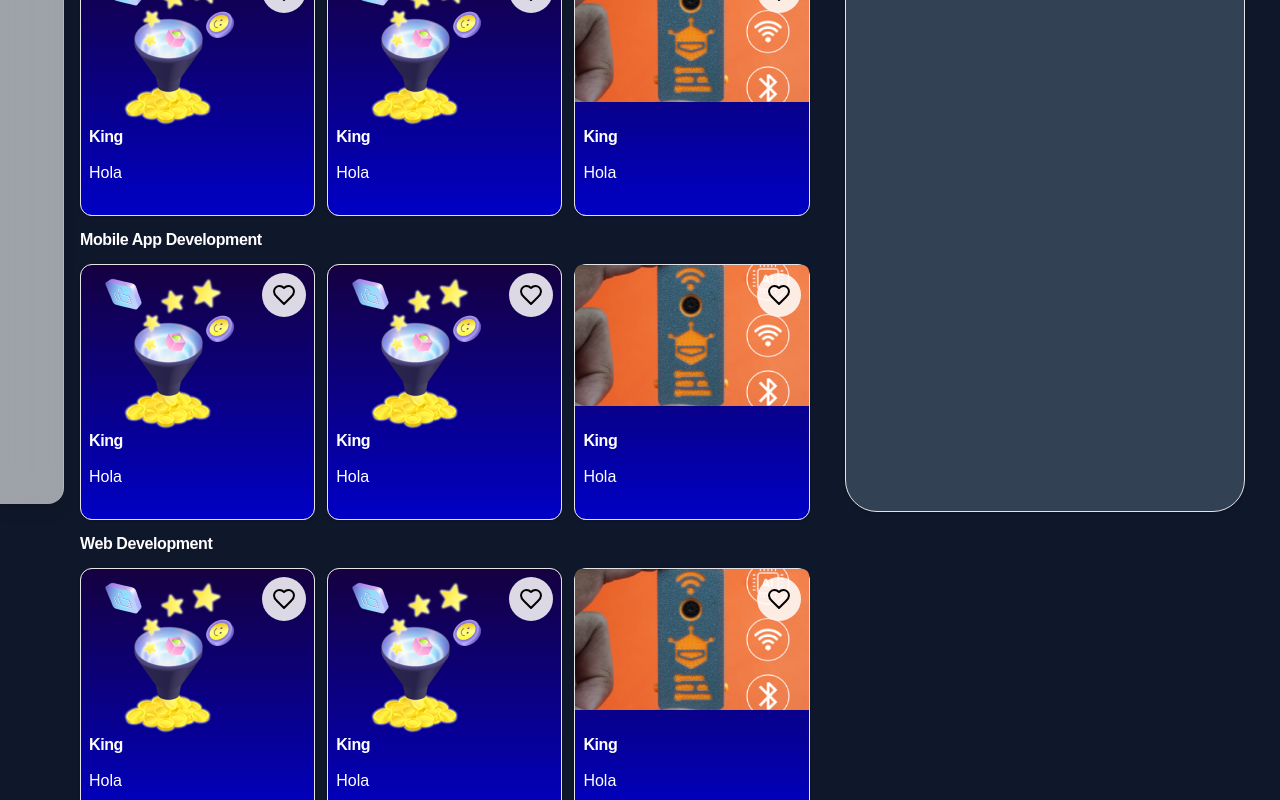
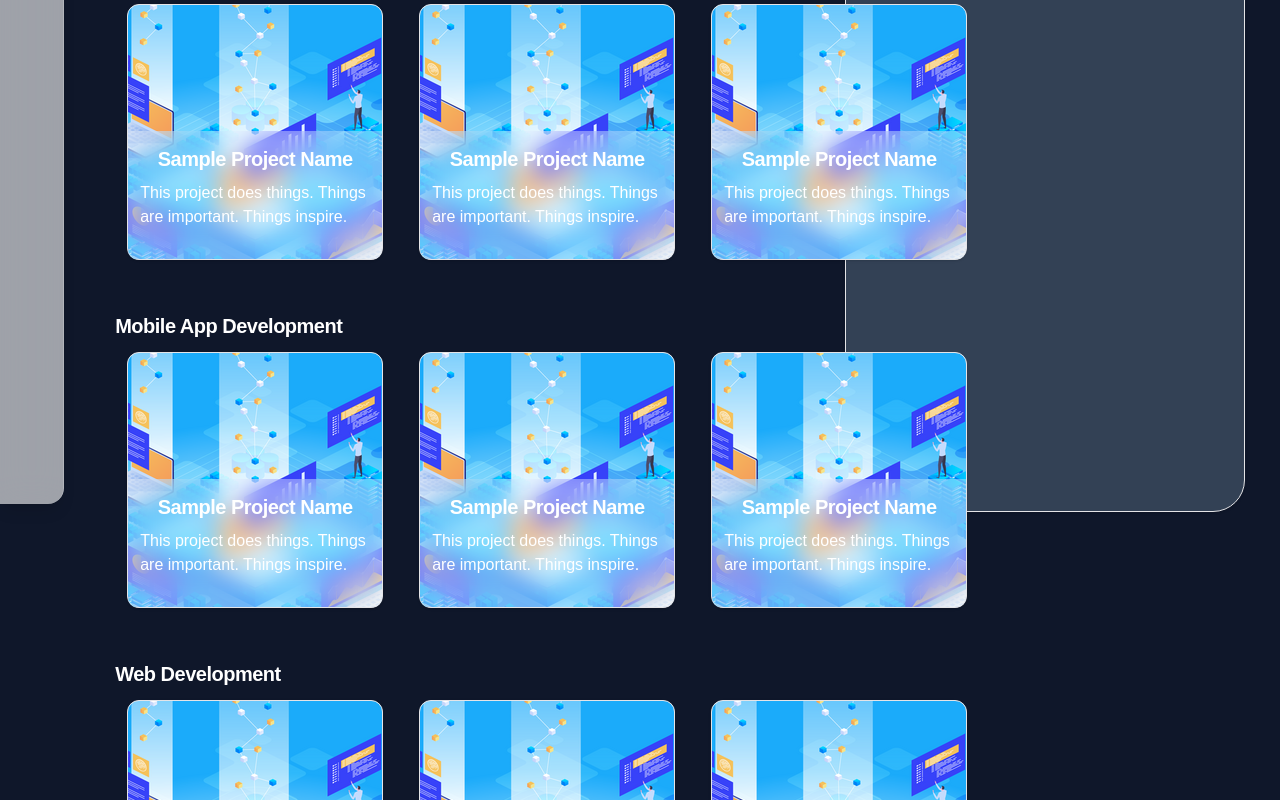
Before and after one commit to DammyOG/hoyahacks, a Next.js app in the folder frontend/: page / in a window 1280 px wide. Shown: the part 360-1160 px from the top of the page. Built offline with nearby package versions, Linux system fonts and the light colour scheme; what aws-amplify would draw is missing.

Commit message:
home page card redesign

```diff
--- a/frontend/src/components/homeCard.tsx
+++ b/frontend/src/components/homeCard.tsx
@@ -23,19 +23,22 @@ interface HomeCardProps {
 const HomeCard = ({ title, content, img }: HomeCardProps) => {
     return (
         // Design your card here
-        <>
-            <Card className='relative min-w-[14rem] w-[16rem] h-[16rem] bg-gradient-to-t from-[#0000c5] to-[#150040] gap-4 flex flex-col text-white'>
-                <div className='bg-transparent h-3/5'>
-                    <img src={img} alt="" />
+        <div className='stroke-white stroke-2'>
+            <Card className='relative min-w-[14rem] w-[16rem] h-[16rem] bg-center gap-4 flex flex-col text-white'
+                  style={{
+                    backgroundImage: `url(${img})`,
+                  }}>
+
+                <div className='absolute flex flex-col items-center justify-center h-32 inset-x-0 bottom-0 backdrop-blur-md bg-white/30 rounded-bl-lg rounded-br-lg '>
+                    <CardTitle className='font-semibold'>{title}</CardTitle>
+                    <CardContent className=' pt-3'>
+                        <p>{content}</p>
+                    </CardContent>
+                    {/* <HeartIcon /> */}
                 </div>
-                <CardTitle className='pl-2'>{title}</CardTitle>
-                <CardContent className='p-0 pl-2'>
-                    <p>{content}</p>
-                </CardContent>
-                <HeartIcon />
             </Card>
 
-        </>
+        </div>
 
         //img
 
--- a/frontend/src/components/spotlight.tsx
+++ b/frontend/src/components/spotlight.tsx
@@ -6,27 +6,27 @@ const Spotlight = () => {
     return (
         <div className='w-full xl:w-3/5 flex flex-col gap-4 ml-4 text-white'>
             <div className='space-y-4'>
-                <CardTitle> Spotlight</CardTitle>
-                <div className='flex gap-3 oveflow-x-auto'>
-                    <HomeCard title='King' content='Hola' img='/images/icon.png' />
-                    <HomeCard title='King' content='Hola' img='/images/icon.png' />
-                    <HomeCard title='King' content='Hola' img='/images/image.png' />
+                <CardTitle className='pt-10'> Spotlight</CardTitle>
+                <div className='flex pl-3 gap-9 oveflow-x-auto'>
+                    <HomeCard title='Sample Project Name' content='This project does things. Things are important. Things inspire.' img='/images/tech.jpeg' />
+                    <HomeCard title='Sample Project Name' content='This project does things. Things are important. Things inspire.' img='/images/tech.jpeg' />
+                    <HomeCard title='Sample Project Name' content='This project does things. Things are important. Things inspire.' img='/images/tech.jpeg' />
                 </div>
             </div>
             <div className='space-y-4'>
-                <CardTitle>Mobile App Development</CardTitle>
-                <div className='flex gap-3'>
-                    <HomeCard title='King' content='Hola' img='/images/icon.png' />
-                    <HomeCard title='King' content='Hola' img='/images/icon.png' />
-                    <HomeCard title='King' content='Hola' img='/images/image.png' />
+                <CardTitle className='pt-10'>Mobile App Development</CardTitle>
+                <div className='flex pl-3 gap-9 oveflow-x-auto'>
+                    <HomeCard title='Sample Project Name' content='This project does things. Things are important. Things inspire.' img='/images/tech.jpeg' />
+                    <HomeCard title='Sample Project Name' content='This project does things. Things are important. Things inspire.' img='/images/tech.jpeg' />
+                    <HomeCard title='Sample Project Name' content='This project does things. Things are important. Things inspire.' img='/images/tech.jpeg' />
                 </div>
             </div>
             <div className='space-y-4 '>
-                <CardTitle> Web Development</CardTitle>
-                <div className='flex gap-3'>
-                    <HomeCard title='King' content='Hola' img='/images/icon.png' />
-                    <HomeCard title='King' content='Hola' img='/images/icon.png' />
-                    <HomeCard title='King' content='Hola' img='/images/image.png' />
+                <CardTitle className='pt-10'> Web Development</CardTitle>
+                <div className='flex pl-3 gap-9 oveflow-x-auto'>
+                    <HomeCard title='Sample Project Name' content='This project does things. Things are important. Things inspire.' img='/images/tech.jpeg' />
+                    <HomeCard title='Sample Project Name' content='This project does things. Things are important. Things inspire.' img='/images/tech.jpeg' />
+                    <HomeCard title='Sample Project Name' content='Hola' img='/images/tech.jpeg' />
                 </div>
             </div>
         </div >
--- a/frontend/src/components/trendDiscussions.tsx
+++ b/frontend/src/components/trendDiscussions.tsx
@@ -3,7 +3,7 @@ import { Card } from './ui/card'
 
 const TrendDiscussions = () => {
     return (
-        <div className='w-full h-[50vh] flex item-center justify-center'>
+        <div className='h-[50vh] flex item-center justify-center'>
             <Card className='hidden lg:flex w-[25rem] h-[70vh] bg-slate-700 rounded-[2rem] mt-6' />
         </div>
     )
--- a/frontend/src/components/ui/card.tsx
+++ b/frontend/src/components/ui/card.tsx
@@ -35,7 +35,7 @@ const CardTitle = React.forwardRef<
 >(({ className, ...props }, ref) => (
     <div
         ref={ref}
-        className={cn("font-semibold leading-none tracking-tight text-white", className)}
+        className={cn("font-semibold text-xl leading-none tracking-tight text-white", className)}
         {...props}
     />
 ))
@@ -57,7 +57,7 @@ const CardContent = React.forwardRef<
     HTMLDivElement,
     React.HTMLAttributes<HTMLDivElement>
 >(({ className, ...props }, ref) => (
-    <div ref={ref} className={cn("p-6 pt-0", className)} {...props} />
+    <div ref={ref} className={cn("p-3", className)} {...props} />
 ))
 CardContent.displayName = "CardContent"
 
```
Also changed, not shown: frontend/public/images/tech.jpeg (added).
